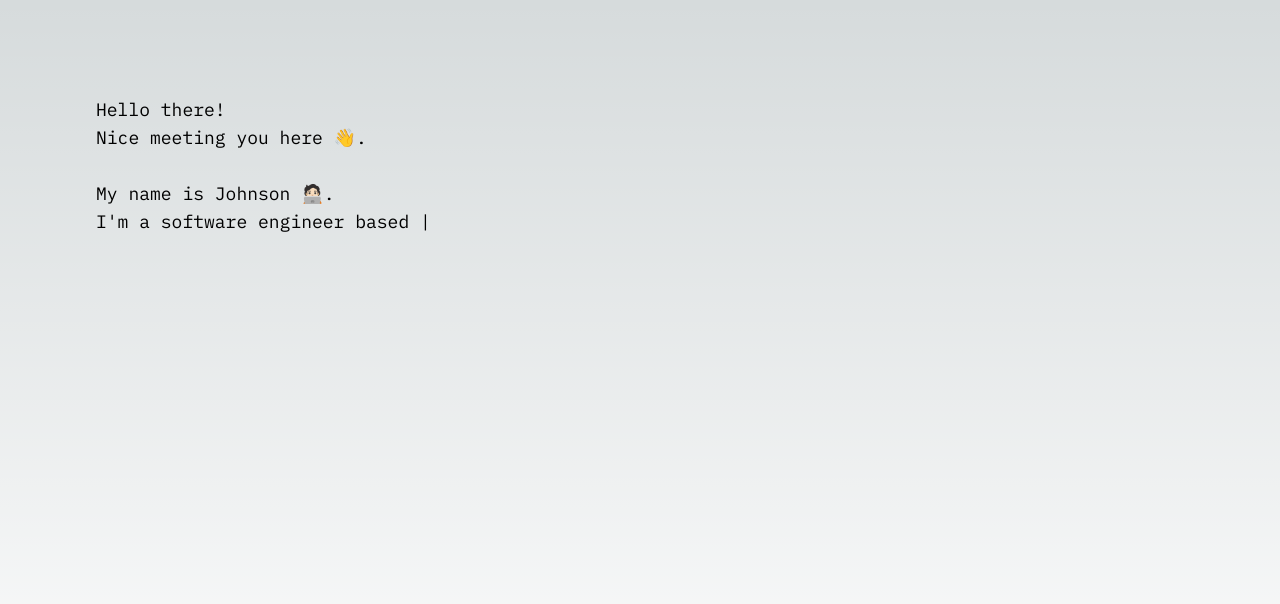
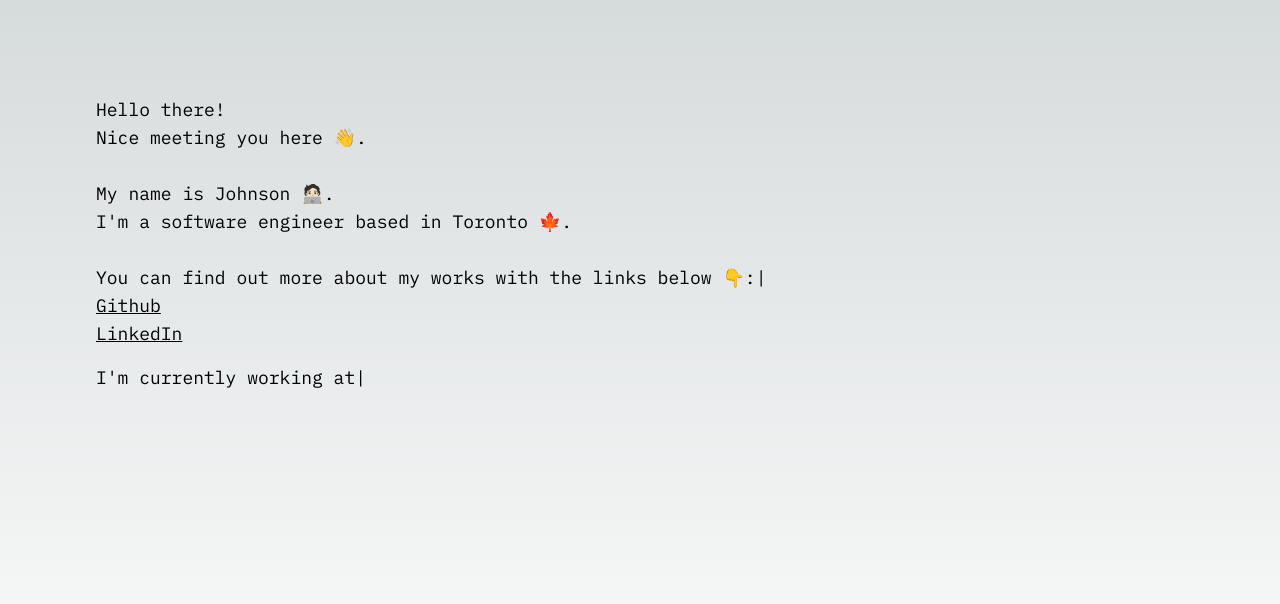
Before and after one commit to johnsonsu/johnsonsu.com, a Next.js app: page / in a window 1280 px wide. Shown: the top 604 px of the page. Built offline with nearby package versions, Linux system fonts and the light colour scheme.

Commit message:
Update website to rails and increase typing speed

```diff
--- a/src/app/page.tsx
+++ b/src/app/page.tsx
@@ -4,7 +4,7 @@ import { TypeAnimation } from 'react-type-animation'
 
 export default function Home() {
     const [showLinks, setShowLinks] = useState(false)
-    const [showGrindrWeb, setShowGrindrWeb] = useState(false)
+    const [showWebsite, setShowWebsite] = useState(false)
     return (
         <main className="flex min-h-screen flex-col p-12 lg:p-24 ">
             <div className="mb-32 grid lg:max-w-5xl lg:w-full text-left text-lg">
@@ -24,7 +24,8 @@ export default function Home() {
                     ]}
                     preRenderFirstString={true}
                     cursor={showLinks ? false: true}
-                ></TypeAnimation>
+                    speed={80}
+                />
                 {showLinks && (
                     <div>
                         <ul className="underline mb-4">
@@ -55,29 +56,28 @@ export default function Home() {
                             }}
                             sequence={[
                                 500,
-                                "I'm currently working at Rails building a crypto exchnage 📈.",
-                                500,
-                                "I'm currently working at Rails building a crypto exchnage 📈.\n\nMy most recent project is a the brand new Grindr Web 🏳️‍🌈.\n I lead the team to build the web app from scratch, and it's now live at:",
-                                () => setShowGrindrWeb(true),
+                                "I'm currently working at Rails building a crypto perp exchange 📈.",
+                                () => setShowWebsite(true),
                             ]}
-                            cursor={showGrindrWeb ? false: true}
+                            cursor={showWebsite ? false: true}
+                            speed={80}
                         />
                         <a
                             className="underline"
                             style={{
-                                visibility: showGrindrWeb
+                                visibility: showWebsite
                                     ? 'visible'
                                     : 'hidden',
                             }}
-                            href="https://web.grindr.com"
+                            href="https://trade.rails.xyz"
                             rel="noreferrer"
                             target="_blank"
                         >
-                            https://web.grindr.com.
+                            https://trade.rails.xyz.
                         </a>
                     </div>
                 )}
-                {showGrindrWeb && (
+                {showWebsite && (
                     <TypeAnimation
                         className="w-full"
                         style={{
@@ -86,6 +86,7 @@ export default function Home() {
                         }}
                         sequence={[500, '\nHope you have a great day! ✌️']}
                         cursor={true}
+                        speed={80}
                     />
                 )}
             </div>
```
